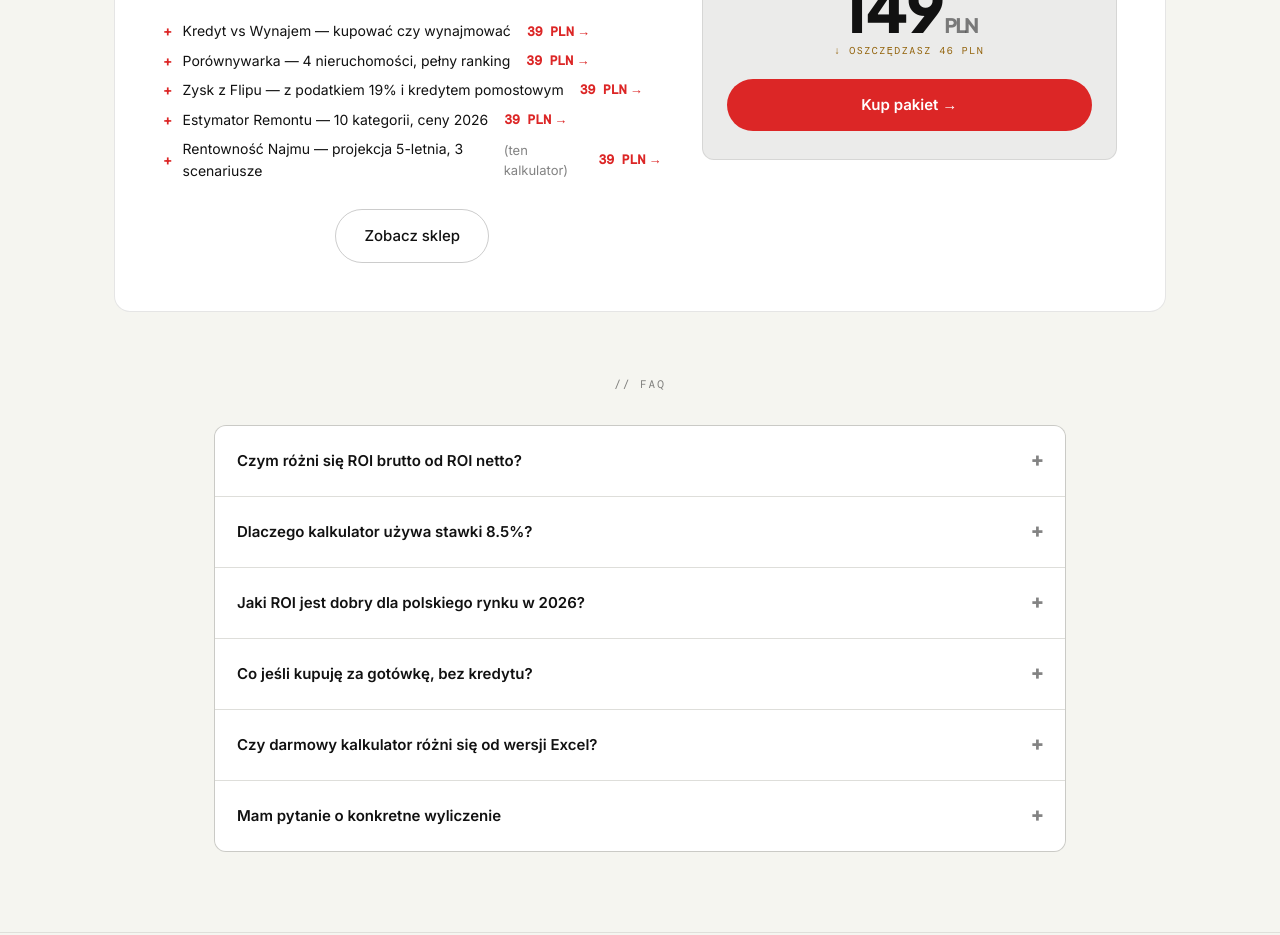
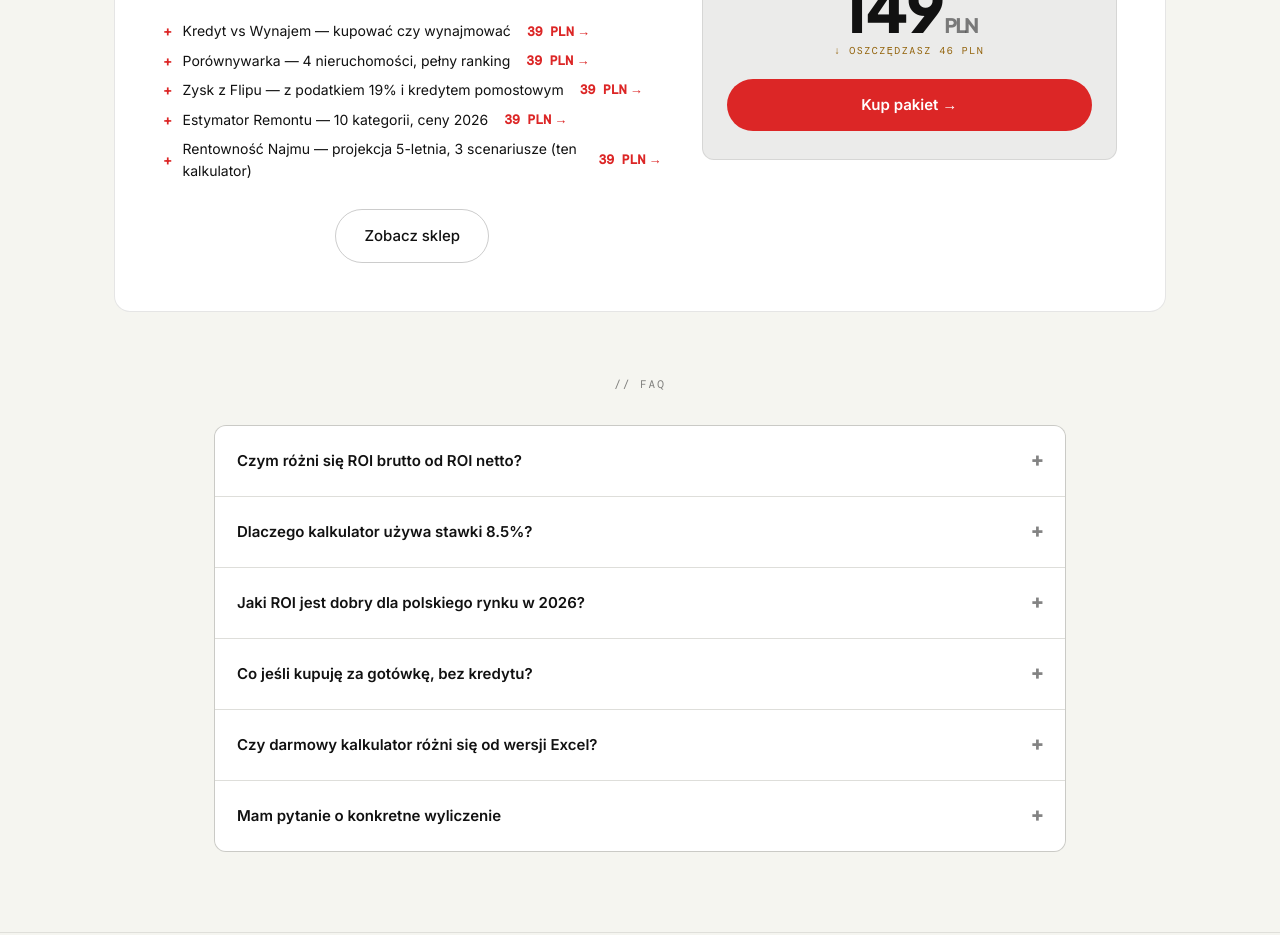
Before and after one commit to mmandai/pl-rentownosc-najmu, a plain HTML site: page index.html in a window 1280 px wide. Shown: the part 3280-4215 px from the top of the page. Drawn offline with nearby package versions, Linux system fonts and the light colour scheme.

Commit message:
Update index.html

```diff
--- a/index.html
+++ b/index.html
@@ -384,7 +384,7 @@
         <li>Porównywarka — 4 nieruchomości, pełny ranking <a href="https://imemyselfai.gumroad.com/l/porownywarka" class="list-link" data-track="cta_click" data-location="upsell_list" data-product="porownywarka"><span class="list-price">39 PLN</span> →</a></li>
         <li>Zysk z Flipu — z podatkiem 19% i kredytem pomostowym <a href="https://imemyselfai.gumroad.com/l/zyskzflipu" class="list-link" data-track="cta_click" data-location="upsell_list" data-product="zysk_z_flipu"><span class="list-price">39 PLN</span> →</a></li>
         <li>Estymator Remontu — 10 kategorii, ceny 2026 <a href="https://imemyselfai.gumroad.com/l/estymatorremontu" class="list-link" data-track="cta_click" data-location="upsell_list" data-product="estymator_remontu"><span class="list-price">39 PLN</span> →</a></li>
-        <li>Rentowność Najmu — projekcja 5-letnia, 3 scenariusze <span style="color:var(--muted);font-size:13px;">(ten kalkulator)</span> <a href="https://imemyselfai.gumroad.com/l/rentownoscinajmu" class="list-link" data-track="cta_click" data-location="upsell_list" data-product="rentownosc_najmu"><span class="list-price">39 PLN</span> →</a></li>
+        <li>Rentowność Najmu — projekcja 5-letnia, 3 scenariusze (ten kalkulator) <a href="https://imemyselfai.gumroad.com/l/rentownoscinajmu" class="list-link" data-track="cta_click" data-location="upsell_list" data-product="rentownosc_najmu"><span class="list-price">39 PLN</span> →</a></li>
       </ul>
       <div style="display:flex;gap:12px;flex-wrap:wrap;justify-content:center;">
         <a class="btn-outline" href="https://mmandai.github.io/pakiet-inwestora/" data-track="cta_click" data-location="upsell" data-product="pakiet_landing">Zobacz sklep</a>
```
